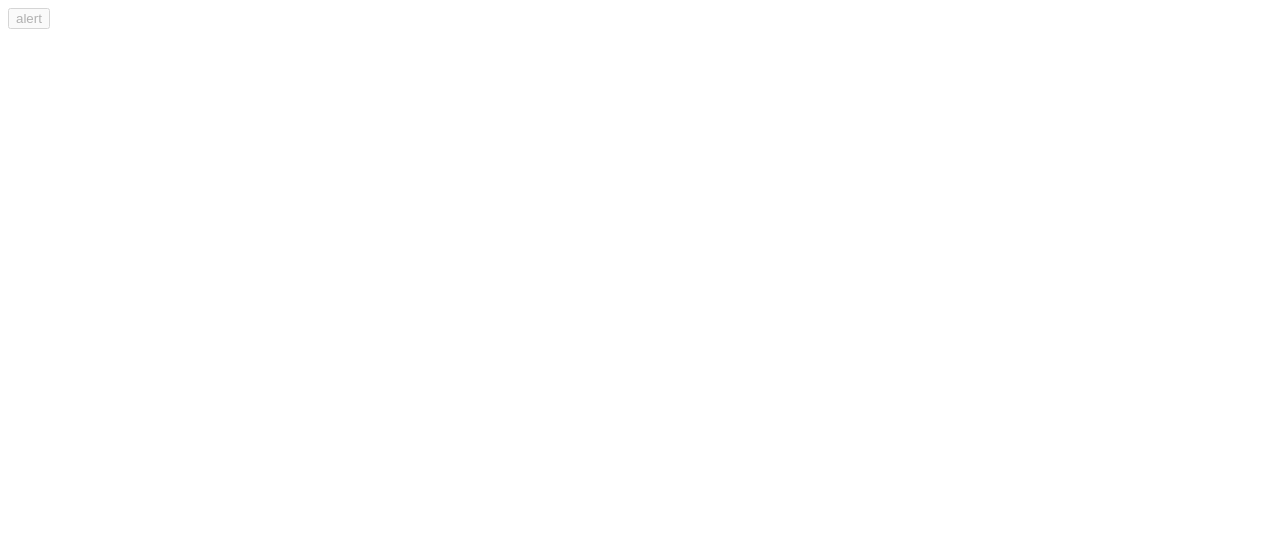
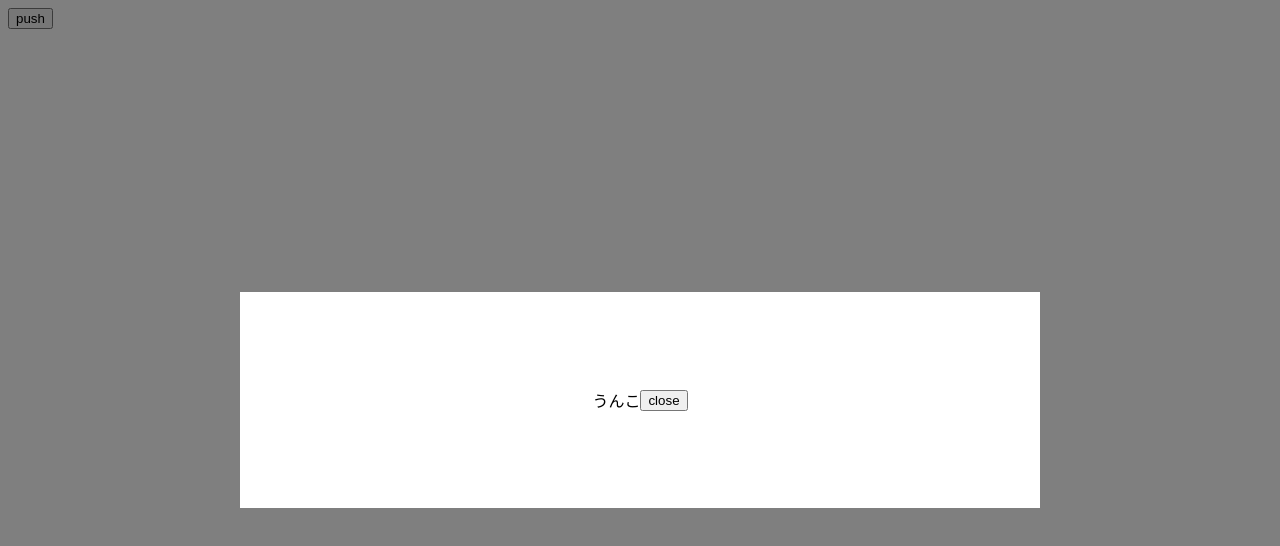
Before and after one commit to ryunosuke-ishihara-RIOT/react_study, a React (Create React App) app: page / in a window 1280 px wide. Shown: the top 546 px of the page. Built offline with nearby package versions, Linux system fonts and the light colour scheme.

Commit message:
modalコンポーネント静的実装

```diff
--- a/src/components/App.js
+++ b/src/components/App.js
@@ -1,10 +1,12 @@
 import Toggle from "./core/Toggle"
 import Button from "./core/Button"
+import Modal from "./core/Modal"
 
 function App() {
   return (<>
     {/* <Toggle type="button" value="Toggle Button" /> */}
-    <Button value="alert" isDisabled={true}/>
+    {/* <Button value="alert" isDisabled={true}/> */}
+    <Modal value="push" text="うんこ"/>
   </>)
 
 }
--- /dev/null
+++ b/src/components/core/Modal.jsx
@@ -0,0 +1,39 @@
+import React,{useState} from "react";
+import styled,{css} from "styled-components";
+
+const Modal =(props)=>{
+    const [state,setState] = useState(props);
+    const {value,text} = state;
+
+    return <>
+    <button>{value}</button>
+    <StyledDiv1>
+        <StyledDiv2>
+            <p>{text}</p>
+            <button>close</button>
+        </StyledDiv2>
+    </StyledDiv1>
+    </>
+}
+
+const StyledDiv1 = styled.div`
+    position: fixed;
+    top:0;
+    left:0;
+    width:100%;
+    height:100%;
+    background-color:rgba(0,0,0,0.5);
+    display:flex;
+    align-items:center;
+    justify-content:center;
+`;
+const StyledDiv2 = styled.div`
+    width:50%;
+    padding:5em;
+    background-color:white;
+    display:flex;
+    align-items:center;
+    justify-content:center;
+`;
+
+export default Modal;
```
